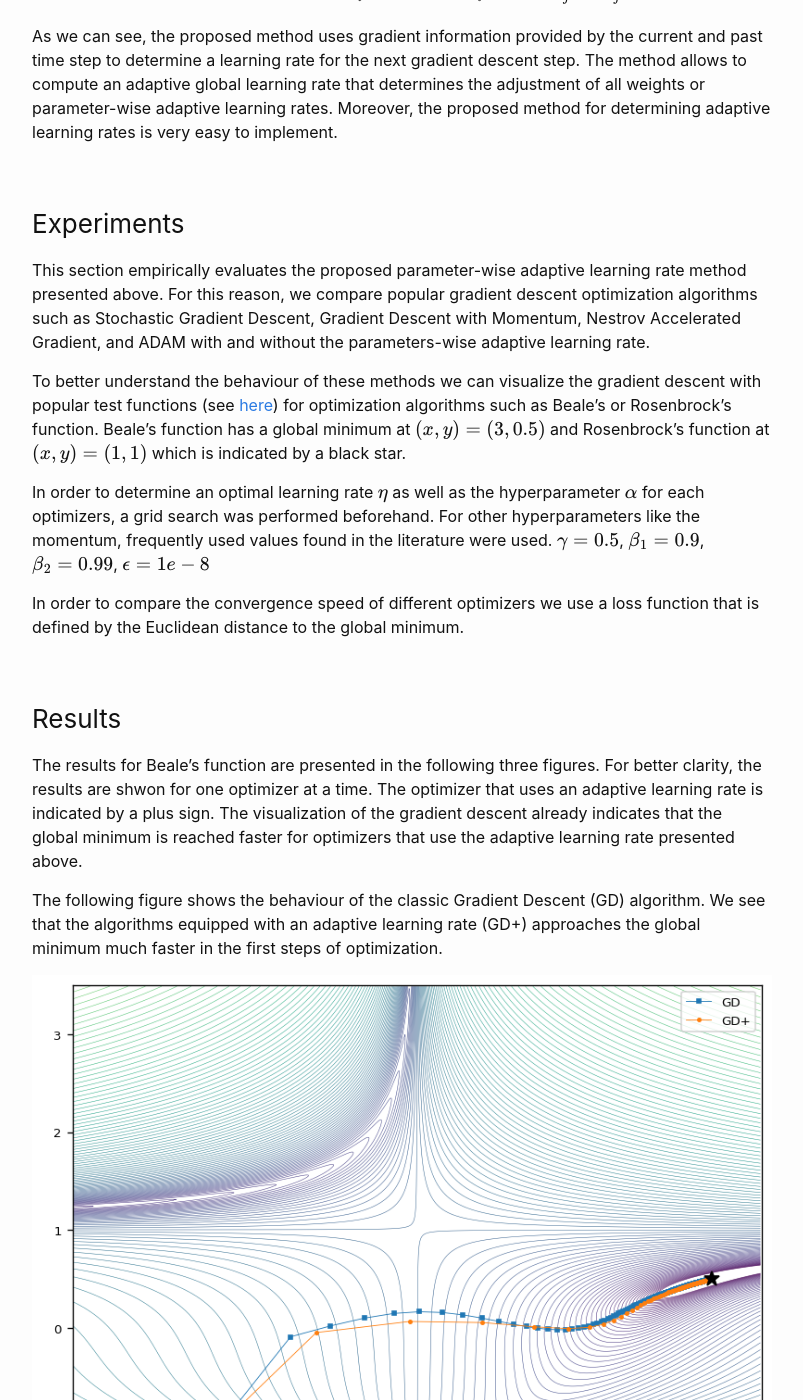
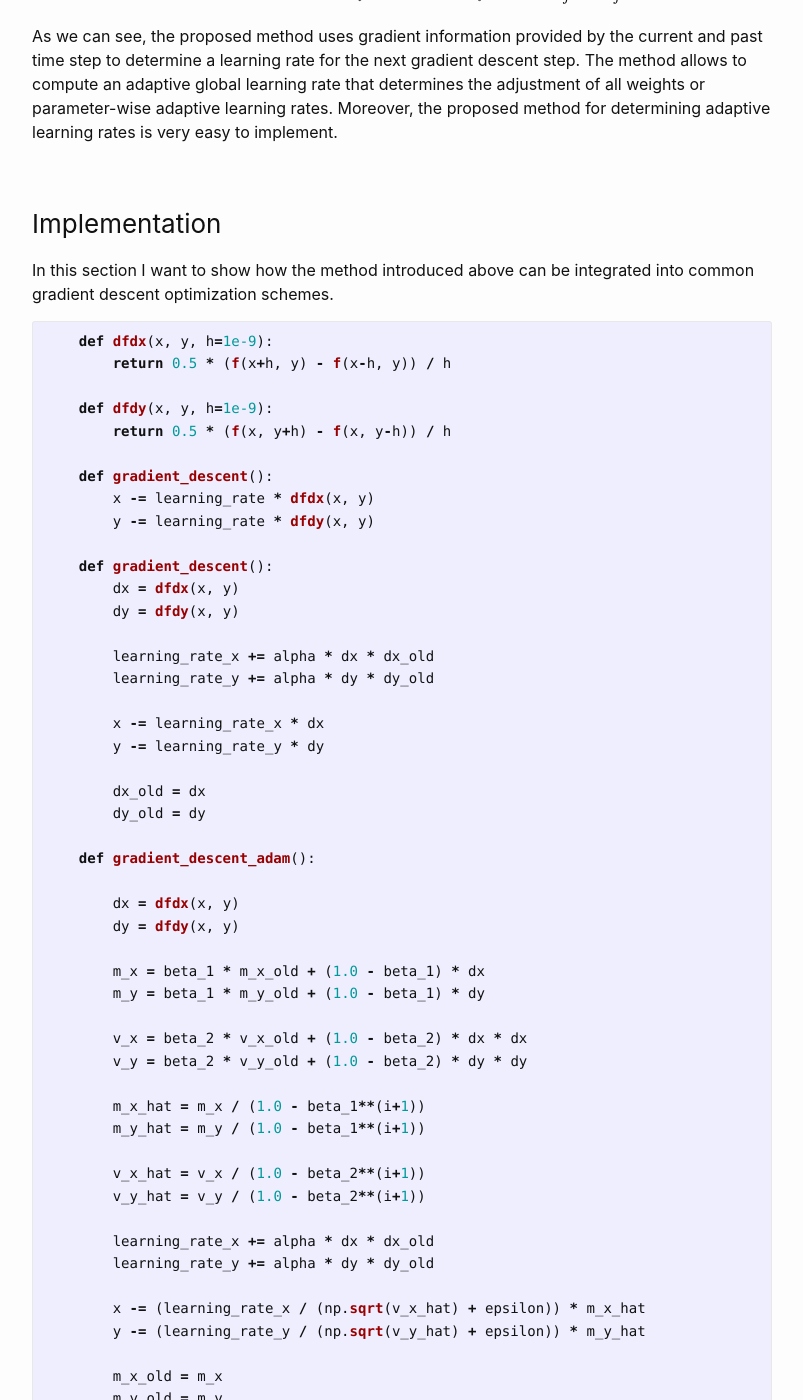
Before and after one commit to kaifishr/kaifishr.github.io, a Jekyll site: the page built from _posts/2020-12-12-adaptive-learning-rate-method.md, in a window 1280 px wide and 1400 px high, scrolled down 3460 px. Shown: the whole window, without its empty margins (238-1041 px from the left). Built offline with Jekyll 4.4.1, drawn with Linux system fonts in a browser that asks for light colours; formulas are drawn with MathJax 3; some of the changed text lies outside the part shown.

Commit message:
- Added pseudocode - Added section for implementation

````diff
--- a/_posts/2020-12-12-adaptive-learning-rate-method.md
+++ b/_posts/2020-12-12-adaptive-learning-rate-method.md
@@ -106,6 +106,68 @@ We can now insert Equation \eqref{eq:learning_rate_update_global} into Equation
 
 As we can see, the proposed method uses gradient information provided by the current and past time step to determine a learning rate for the next gradient descent step. The method allows to compute an adaptive global learning rate that determines the adjustment of all weights or parameter-wise adaptive learning rates. Moreover, the proposed method for determining adaptive learning rates is very easy to implement.
 
+### Implementation
+
+In this section I want to show how the method introduced above can be integrated into common gradient descent optimization schemes.
+
+```python
+    def dfdx(x, y, h=1e-9):
+        return 0.5 * (f(x+h, y) - f(x-h, y)) / h
+
+    def dfdy(x, y, h=1e-9):
+        return 0.5 * (f(x, y+h) - f(x, y-h)) / h
+
+    def gradient_descent():
+        x -= learning_rate * dfdx(x, y)
+        y -= learning_rate * dfdy(x, y)
+
+    def gradient_descent():
+        dx = dfdx(x, y)
+        dy = dfdy(x, y)
+
+        learning_rate_x += alpha * dx * dx_old
+        learning_rate_y += alpha * dy * dy_old
+
+        x -= learning_rate_x * dx
+        y -= learning_rate_y * dy
+
+        dx_old = dx
+        dy_old = dy
+
+    def gradient_descent_adam():
+
+        dx = dfdx(x, y)
+        dy = dfdy(x, y)
+
+        m_x = beta_1 * m_x_old + (1.0 - beta_1) * dx
+        m_y = beta_1 * m_y_old + (1.0 - beta_1) * dy
+
+        v_x = beta_2 * v_x_old + (1.0 - beta_2) * dx * dx
+        v_y = beta_2 * v_y_old + (1.0 - beta_2) * dy * dy
+
+        m_x_hat = m_x / (1.0 - beta_1**(i+1))
+        m_y_hat = m_y / (1.0 - beta_1**(i+1))
+
+        v_x_hat = v_x / (1.0 - beta_2**(i+1))
+        v_y_hat = v_y / (1.0 - beta_2**(i+1))
+
+        learning_rate_x += alpha * dx * dx_old
+        learning_rate_y += alpha * dy * dy_old
+
+        x -= (learning_rate_x / (np.sqrt(v_x_hat) + epsilon)) * m_x_hat
+        y -= (learning_rate_y / (np.sqrt(v_y_hat) + epsilon)) * m_y_hat
+
+        m_x_old = m_x
+        m_y_old = m_y
+
+        v_x_old = v_x
+        v_y_old = v_y
+
+        dx_old = dx
+        dy_old = dy
+
+```
+
 ### Experiments
 
 This section empirically evaluates the proposed parameter-wise adaptive learning rate method presented above. For this reason, we compare popular gradient descent optimization algorithms such as Stochastic Gradient Descent, Gradient Descent with Momentum, Nestrov Accelerated Gradient, and ADAM with and without the parameters-wise adaptive learning rate.
````
